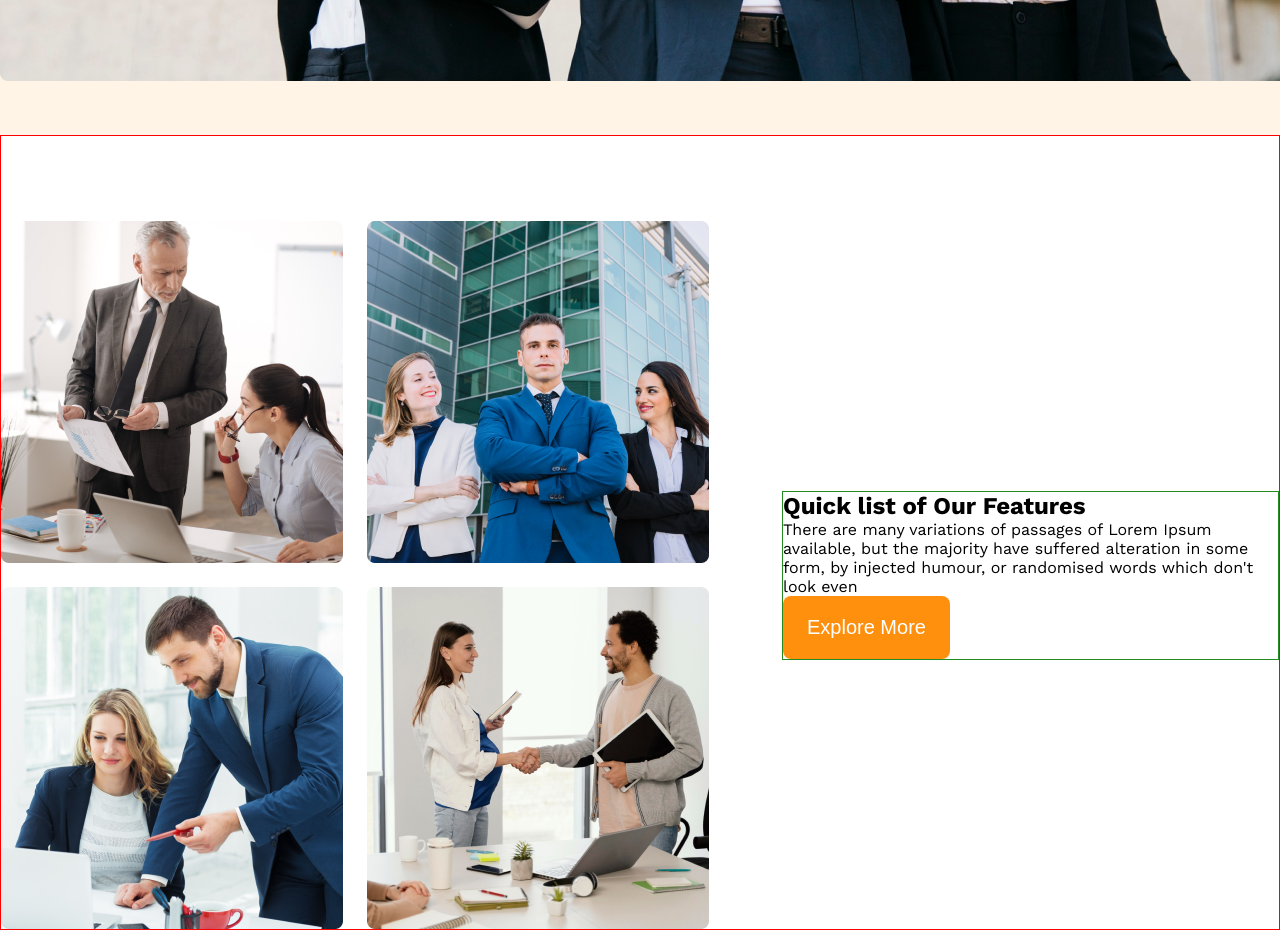
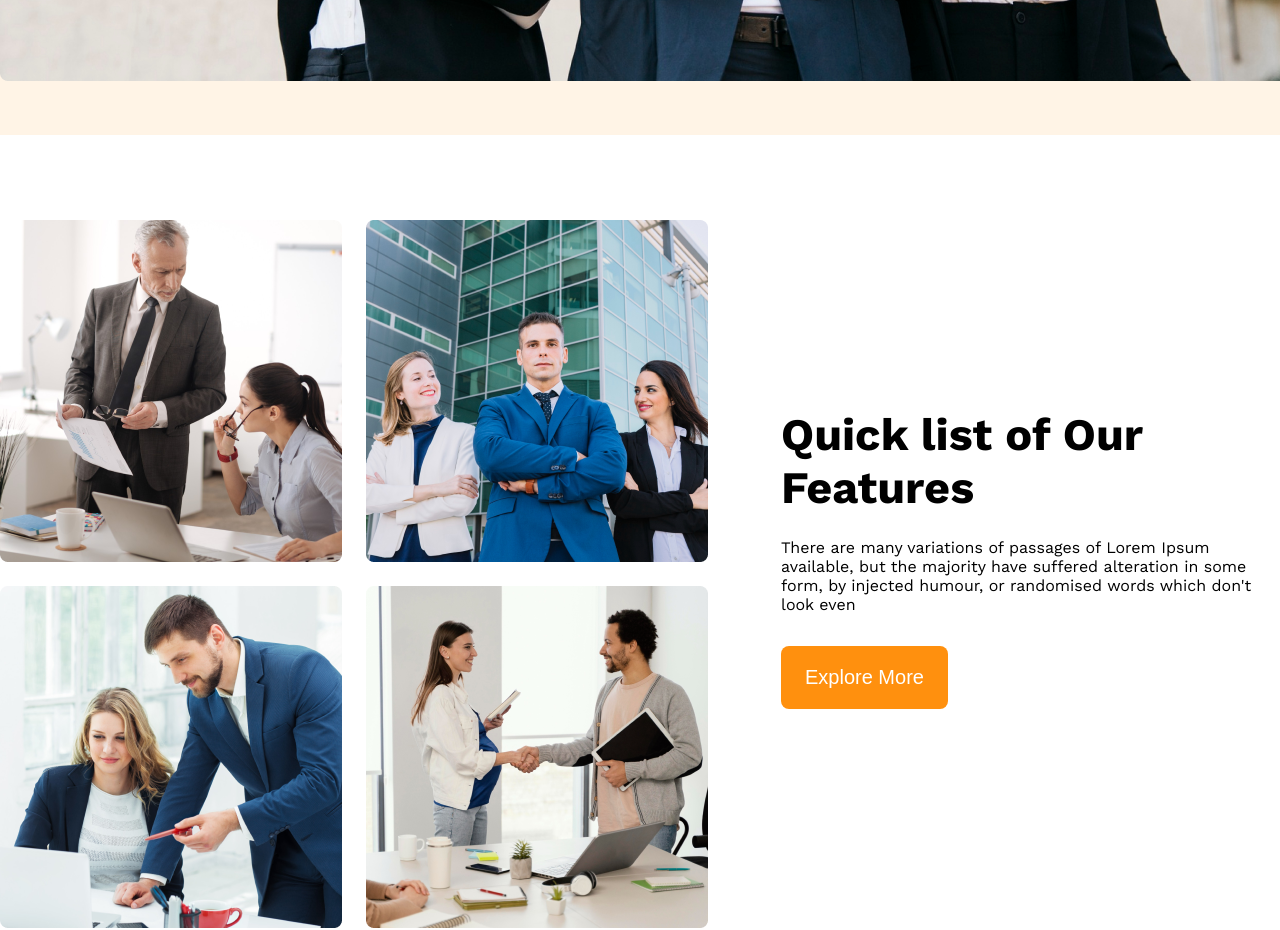
Before and after one commit to mdhabiburrahmn/architect_webpage, a plain HTML site: page index.html in a window 1280 px wide. Shown: the part 1280-2210 px from the top of the page. Drawn offline with nearby package versions, Linux system fonts and the light colour scheme.

Commit message:
The designs of teams are new styles added.

```diff
--- a/design.css
+++ b/design.css
@@ -40,7 +40,7 @@
     background-color: rgba(255, 144, 14, 0.1);
 }
 
-/* Primary Button Design */
+/* Primary Button Design Share Style */
 .primary-btn{
     background-color: #FF900E;
     color: white;
@@ -50,7 +50,7 @@
     padding: 20px 24px;
     border: none;
     border-radius: 8px;
-    margin:32px;
+    margin:32px 0px;
 
 }
 
@@ -109,7 +109,7 @@ header nav{
     padding: 20px 24px;
     border: none;
     border-radius: 8px;
-    margin:32px;
+    /* margin:32px; */
 }
 
 .banner .banner-bg-img{
@@ -122,7 +122,6 @@ header nav{
 
 main{
     max-width: 1440px;
-    border: 1px solid red;
     margin: 0 auto;
 }
 
@@ -144,18 +143,11 @@ main .teams{
 
 .teams .team-description{
     max-width: 537px;
-    border: 1px solid forestgreen;
     margin-left: 73px;
     justify-content: center;
 }
 
-.team-btn{
-    background-color: #FF900E;
-    color: white;
-    font-size: 20px;
-    font-weight: 500;
-    max-width: 184px;
-    padding: 20px 24px;
-    border: none;
-    border-radius: 8px;
+.team-description .team-title{
+    font-size: 45px;
+    margin-bottom: 24px;
 }
--- a/index.html
+++ b/index.html
@@ -55,7 +55,7 @@
                 <h1 class="team-title">Quick list of Our Features</h1>
                 <p class="title-description">There are many variations of passages of Lorem Ipsum available, but the majority have suffered alteration in some form, by injected humour, or randomised words which don't look even</p>
 
-                <button class="team-btn">Explore More</button>
+                <button class="team-btn primary-btn">Explore More</button>
 
             </div>
         </section>
```
